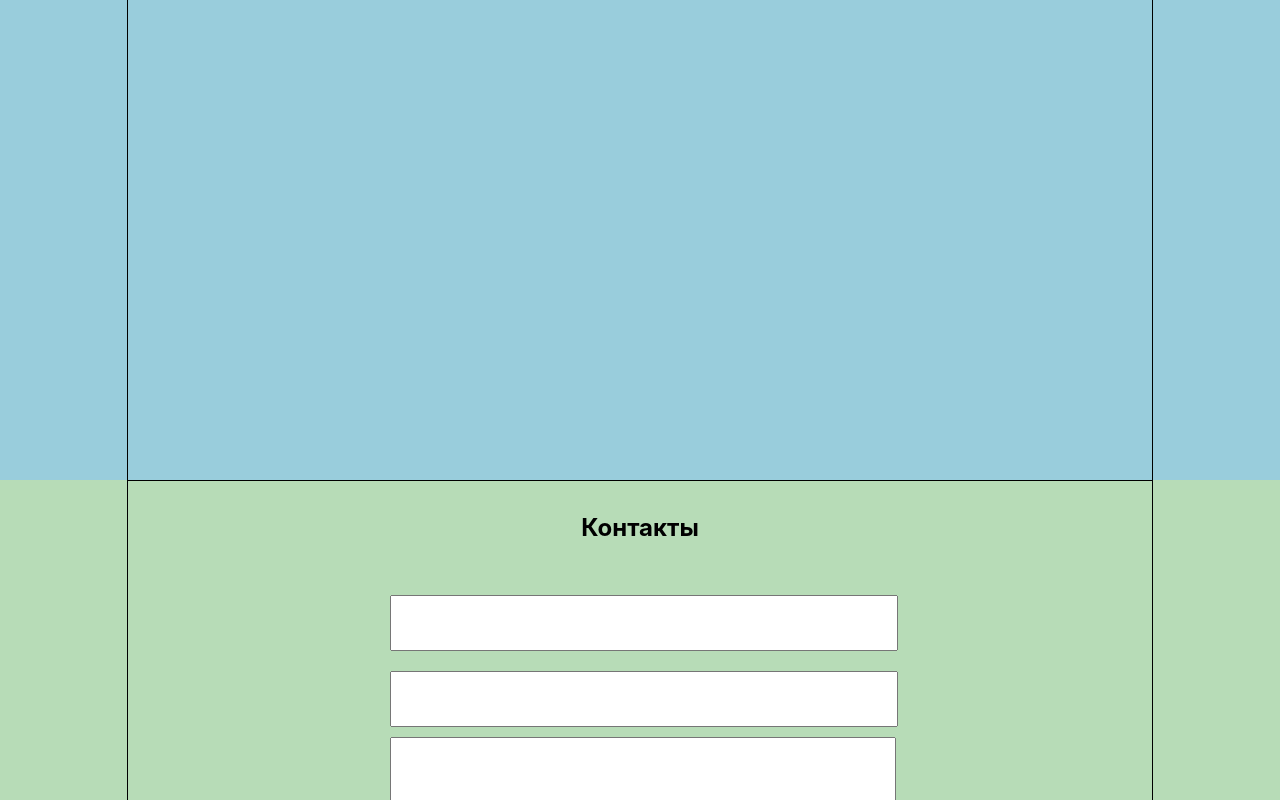
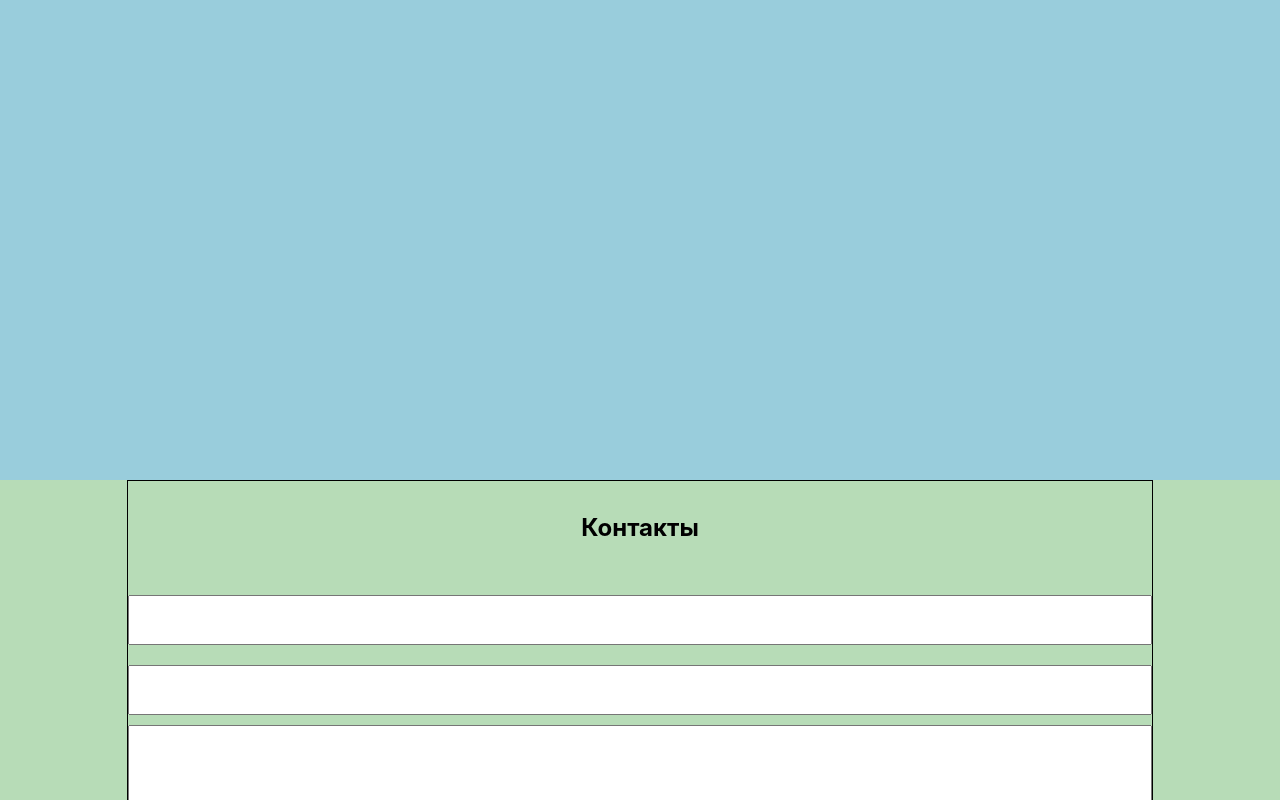
Before and after one commit to alexeisamuta/portfolio, a React (Create React App) app: page / in a window 1280 px wide. Shown: the part 2000-2800 px from the top of the page. Built offline with nearby package versions, Linux system fonts and the light colour scheme.

Commit message:
1 lesson completed

```diff
--- a/src/common/styles/Container.module.css
+++ b/src/common/styles/Container.module.css
@@ -6,5 +6,5 @@
     display: flex;
     align-items: center;
     justify-content: space-between;
-    flex-wrap: wrap;
+    /*flex-wrap: wrap;*/
 }
--- a/src/contacts/Сontacts.js
+++ b/src/contacts/Сontacts.js
@@ -9,9 +9,9 @@ export function Сontacts() {
                 <h2 className={style.title}>Контакты</h2>
                 <div className={style.contacts}>
                     <form className={style.form}>
-                        <div><input/></div>
-                        <div><input/></div>
-                        <div><textarea/></div>
+                        <input/>
+                        <input/>
+                        <textarea/>
                     </form>
                 </div>
                 <button>Отправить</button>
--- a/src/contacts/Сontacts.module.css
+++ b/src/contacts/Сontacts.module.css
@@ -12,9 +12,13 @@
 
 }
 
+@media screen {
+    {width: 700px;}
+}
+
 .contacts {
     /*border: 1px solid;*/
-    width: 500px;
+    width: 100%;
     height: 400px;
     display: flex;
     justify-content: space-between;
@@ -26,15 +30,18 @@
     display: flex;
     flex-direction: column;
     justify-content: flex-start;
+
 }
 
 .form input {
     margin: 10px auto;
     width: 100%;
     height: 50px;
+    box-sizing: border-box;
 }
 
 .form textarea {
     width: 100%;
     height: 230px;
+    box-sizing: border-box;
 }
--- a/src/main/Main.js
+++ b/src/main/Main.js
@@ -5,7 +5,7 @@ import styleContainer from '../common/styles/Container.module.css'
 export function Main() {
     return (
         <div className={style.mainBlock}>
-            <div className={styleContainer.container}>
+            <div className={`${styleContainer.container} ${style.mainContainer}`}>
                 <div className={style.text}>
                     <span>Hi There</span>
                     <h1>I am Alexei Samuta</h1>
--- a/src/main/Main.module.css
+++ b/src/main/Main.module.css
@@ -1,6 +1,10 @@
 .mainBlock {
     height: 100vh;
     background-color: #bf95f8;
+}
+
+.mainContainer {
+    flex-wrap: wrap;
 }
 
 .text {
--- a/src/works/Works.module.css
+++ b/src/works/Works.module.css
@@ -1,5 +1,5 @@
 .worksBlock {
-    height: 100vh;
+    min-height: 100vh;
     background-color: #99cddc;
 }
 
```
